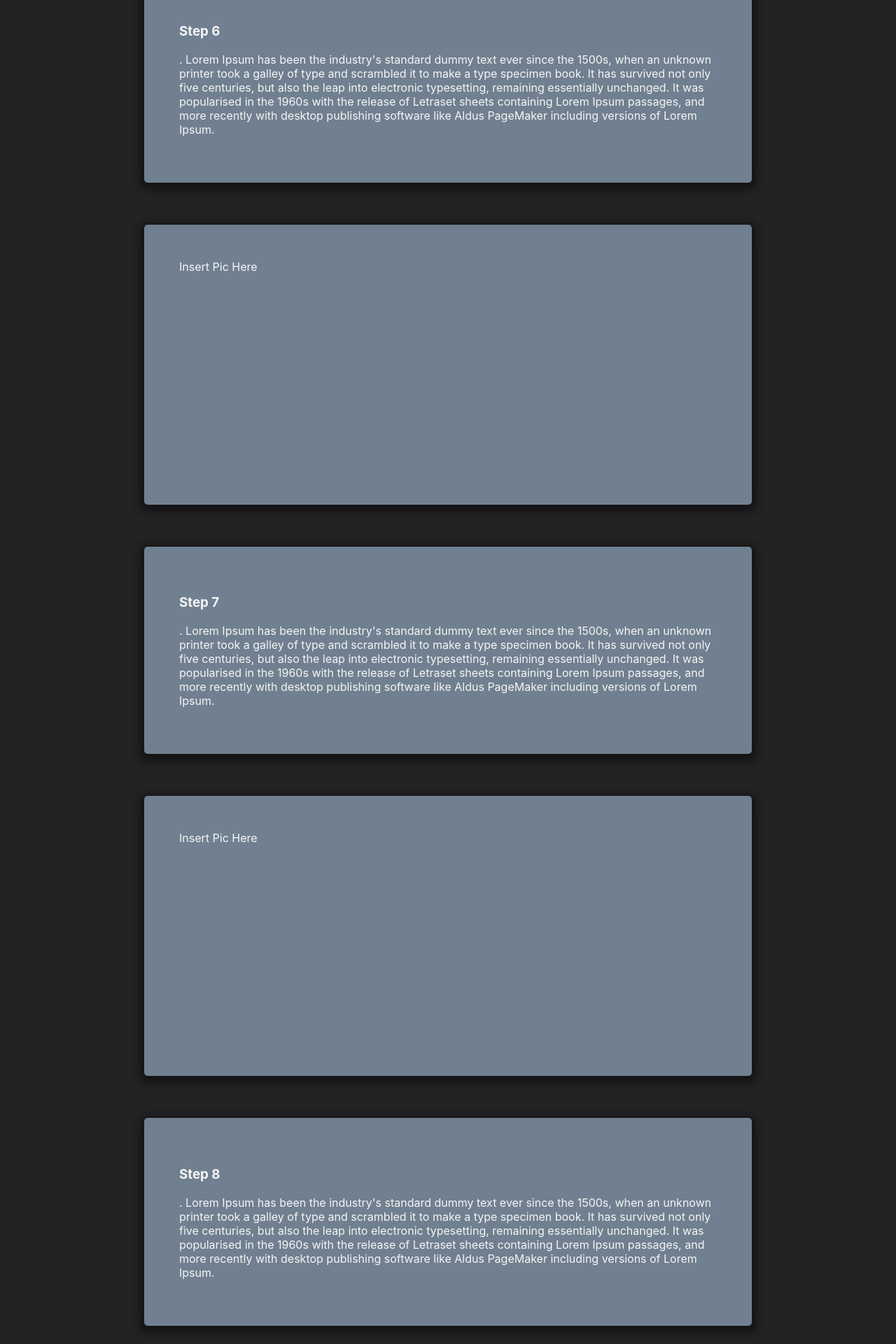
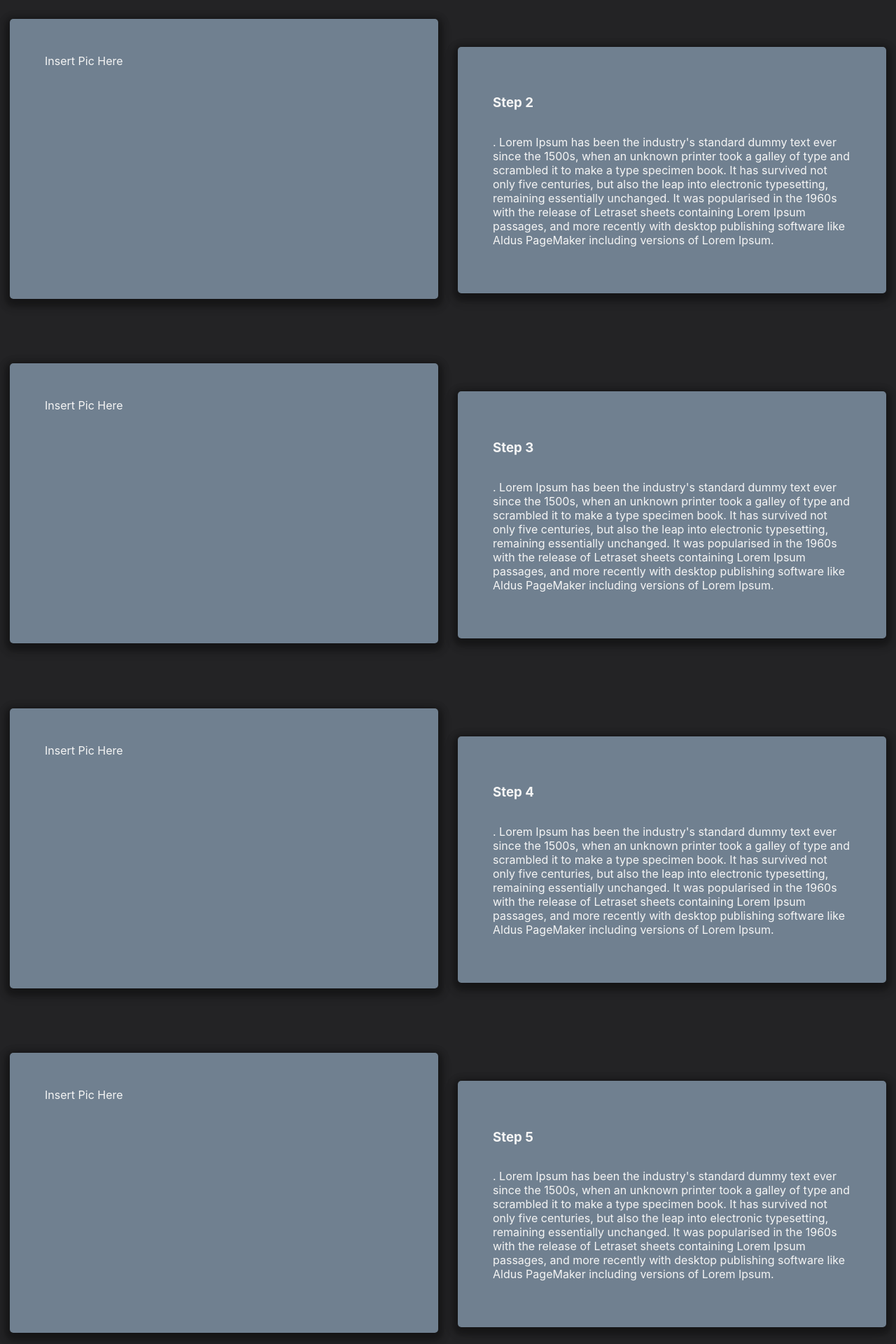
Before and after one commit to BuddhaTheChef/whyReactWebpage, a React (Create React App) app: page /GettingStarted in a window 1280 px wide. Shown: the part 840-2760 px from the top of the page at 70% size. Built offline with nearby package versions, Linux system fonts and the light colour scheme.

Commit message:
getting started divs

```diff
--- a/src/App.css
+++ b/src/App.css
@@ -199,3 +199,32 @@ body {
     box-shadow: 0 4px 8px 7px rgba(0, 0, 0, 0.3), 0 6px 20px 0 rgba(0, 0, 0, 0.19);
     border-radius: 6px;
   }
+
+  .gettingStartedMainDiv {
+    display: flex;
+    justify-content: space-around;
+
+  }
+
+  .gettingStartedDiv1 {
+    background: slategray;
+    height: inherit;
+    width: 40%;
+    margin: 70px auto;
+    padding: 50px;
+    border-radius: 5px;
+    box-shadow: 0 4px 8px 7px rgba(0, 0, 0, 0.3), 0 6px 20px 0 rgba(0, 0, 0, 0.19);
+    display: inline-flex;
+    flex-direction: column;
+  }
+
+  .gettingStartedDivPic1 {
+    display: inline-flex;
+    background: slategray;
+    height: 300px;
+    width: 40%;
+    margin: 30px auto;
+    padding: 50px;
+    border-radius: 5px;
+    box-shadow: 0 4px 8px 7px rgba(0, 0, 0, 0.3), 0 6px 20px 0 rgba(0, 0, 0, 0.19);
+  }
--- a/src/components/GettingStarted.js
+++ b/src/components/GettingStarted.js
@@ -1,60 +1,94 @@
-import React, { Component } from 'react'
+import React, { Component } from "react";
 
 export default class GettingStarted extends Component {
   render() {
     return (
       <div>
-                <h1 className="GettingStarted">
-                Getting Started
-                </h1>
+        <h1 className="GettingStarted">Getting Started</h1>
 
         <div>
-
-                <div className="gettingStartedDivPic">
-                    Insert Pic Here
-                </div>
-                <div className="gettingStartedDiv">
-                <h3>Step 6</h3>
+          <div className="gettingStartedMainDiv">
+            <div className="gettingStartedDivPic1">Insert Pic Here</div>
+            <div className="gettingStartedDiv1">
+              <h3>Step 1</h3>
               <p>
-                    . Lorem Ipsum has been the industry's standard dummy text ever since the 1500s,
-                    when an unknown printer took a galley of type and scrambled it to make a type specimen
-                    book. It has survived not only five centuries, but also the leap into electronic typesetting,
-                     remaining essentially unchanged. It was popularised in the 1960s with the release of Letraset
-                     sheets containing Lorem Ipsum passages, and more recently with desktop publishing software like
-                      Aldus PageMaker including versions of Lorem Ipsum.
-                    </p>
-                </div>
-                <div className="gettingStartedDivPic">
-                    Insert Pic Here
-                </div>
-                <div className="gettingStartedDiv">
-                <h3>Step 7</h3>
-                    <p>
-                    . Lorem Ipsum has been the industry's standard dummy text ever since the 1500s,
-                    when an unknown printer took a galley of type and scrambled it to make a type specimen
-                    book. It has survived not only five centuries, but also the leap into electronic typesetting,
-                     remaining essentially unchanged. It was popularised in the 1960s with the release of Letraset
-                     sheets containing Lorem Ipsum passages, and more recently with desktop publishing software like
-                      Aldus PageMaker including versions of Lorem Ipsum.
-                    </p>
-                </div>
-                <div className="gettingStartedDivPic">
-                    Insert Pic Here
-                </div>
-                <div className="gettingStartedDiv">
-                <h3>Step 8</h3>
-                    <p>
-                    . Lorem Ipsum has been the industry's standard dummy text ever since the 1500s,
-                    when an unknown printer took a galley of type and scrambled it to make a type specimen
-                    book. It has survived not only five centuries, but also the leap into electronic typesetting,
-                     remaining essentially unchanged. It was popularised in the 1960s with the release of Letraset
-                     sheets containing Lorem Ipsum passages, and more recently with desktop publishing software like
-                      Aldus PageMaker including versions of Lorem Ipsum.
+                . Lorem Ipsum has been the industry's standard dummy text ever
+                since the 1500s, when an unknown printer took a galley of type
+                and scrambled it to make a type specimen book. It has survived
+                not only five centuries, but also the leap into electronic
+                typesetting, remaining essentially unchanged. It was popularised
+                in the 1960s with the release of Letraset sheets containing
+                Lorem Ipsum passages, and more recently with desktop publishing
+                software like Aldus PageMaker including versions of Lorem Ipsum.
               </p>
             </div>
           </div>
-
+          <div className="gettingStartedMainDiv">
+            <div className="gettingStartedDivPic1">Insert Pic Here</div>
+            <div className="gettingStartedDiv1">
+              <h3>Step 2</h3>
+              <p>
+                . Lorem Ipsum has been the industry's standard dummy text ever
+                since the 1500s, when an unknown printer took a galley of type
+                and scrambled it to make a type specimen book. It has survived
+                not only five centuries, but also the leap into electronic
+                typesetting, remaining essentially unchanged. It was popularised
+                in the 1960s with the release of Letraset sheets containing
+                Lorem Ipsum passages, and more recently with desktop publishing
+                software like Aldus PageMaker including versions of Lorem Ipsum.
+              </p>
             </div>
-        )
+          </div>
+          <div className="gettingStartedMainDiv">
+            <div className="gettingStartedDivPic1">Insert Pic Here</div>
+            <div className="gettingStartedDiv1">
+              <h3>Step 3</h3>
+              <p>
+                . Lorem Ipsum has been the industry's standard dummy text ever
+                since the 1500s, when an unknown printer took a galley of type
+                and scrambled it to make a type specimen book. It has survived
+                not only five centuries, but also the leap into electronic
+                typesetting, remaining essentially unchanged. It was popularised
+                in the 1960s with the release of Letraset sheets containing
+                Lorem Ipsum passages, and more recently with desktop publishing
+                software like Aldus PageMaker including versions of Lorem Ipsum.
+              </p>
+            </div>
+          </div>
+          <div className="gettingStartedMainDiv">
+            <div className="gettingStartedDivPic1">Insert Pic Here</div>
+            <div className="gettingStartedDiv1">
+              <h3>Step 4</h3>
+              <p>
+                . Lorem Ipsum has been the industry's standard dummy text ever
+                since the 1500s, when an unknown printer took a galley of type
+                and scrambled it to make a type specimen book. It has survived
+                not only five centuries, but also the leap into electronic
+                typesetting, remaining essentially unchanged. It was popularised
+                in the 1960s with the release of Letraset sheets containing
+                Lorem Ipsum passages, and more recently with desktop publishing
+                software like Aldus PageMaker including versions of Lorem Ipsum.
+              </p>
+            </div>
+          </div>
+          <div className="gettingStartedMainDiv">
+            <div className="gettingStartedDivPic1">Insert Pic Here</div>
+            <div className="gettingStartedDiv1">
+              <h3>Step 5</h3>
+              <p>
+                . Lorem Ipsum has been the industry's standard dummy text ever
+                since the 1500s, when an unknown printer took a galley of type
+                and scrambled it to make a type specimen book. It has survived
+                not only five centuries, but also the leap into electronic
+                typesetting, remaining essentially unchanged. It was popularised
+                in the 1960s with the release of Letraset sheets containing
+                Lorem Ipsum passages, and more recently with desktop publishing
+                software like Aldus PageMaker including versions of Lorem Ipsum.
+              </p>
+            </div>
+          </div>
+        </div>
+      </div>
+    );
   }
 }
```
Lines whose indentation alone changed are shown as unchanged.
